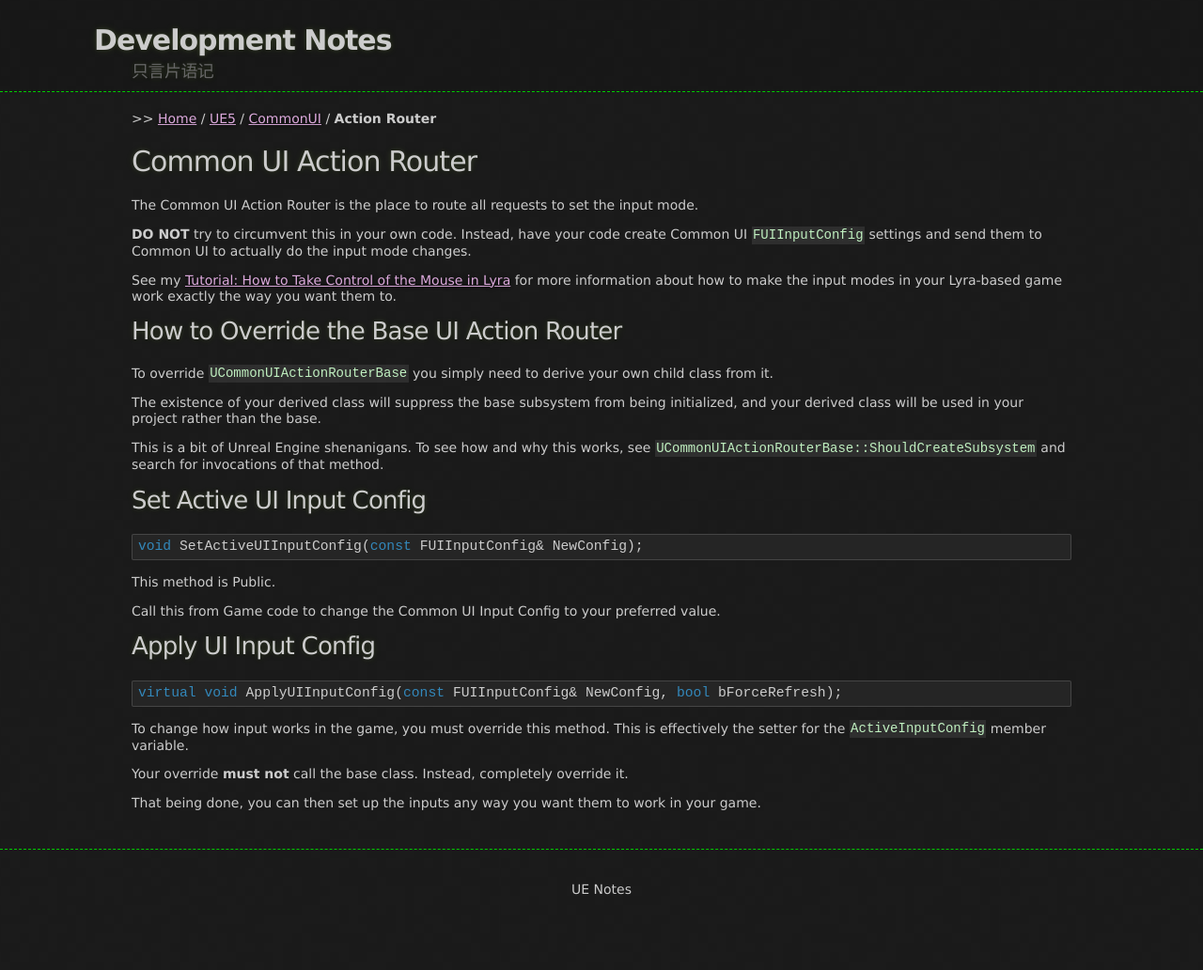
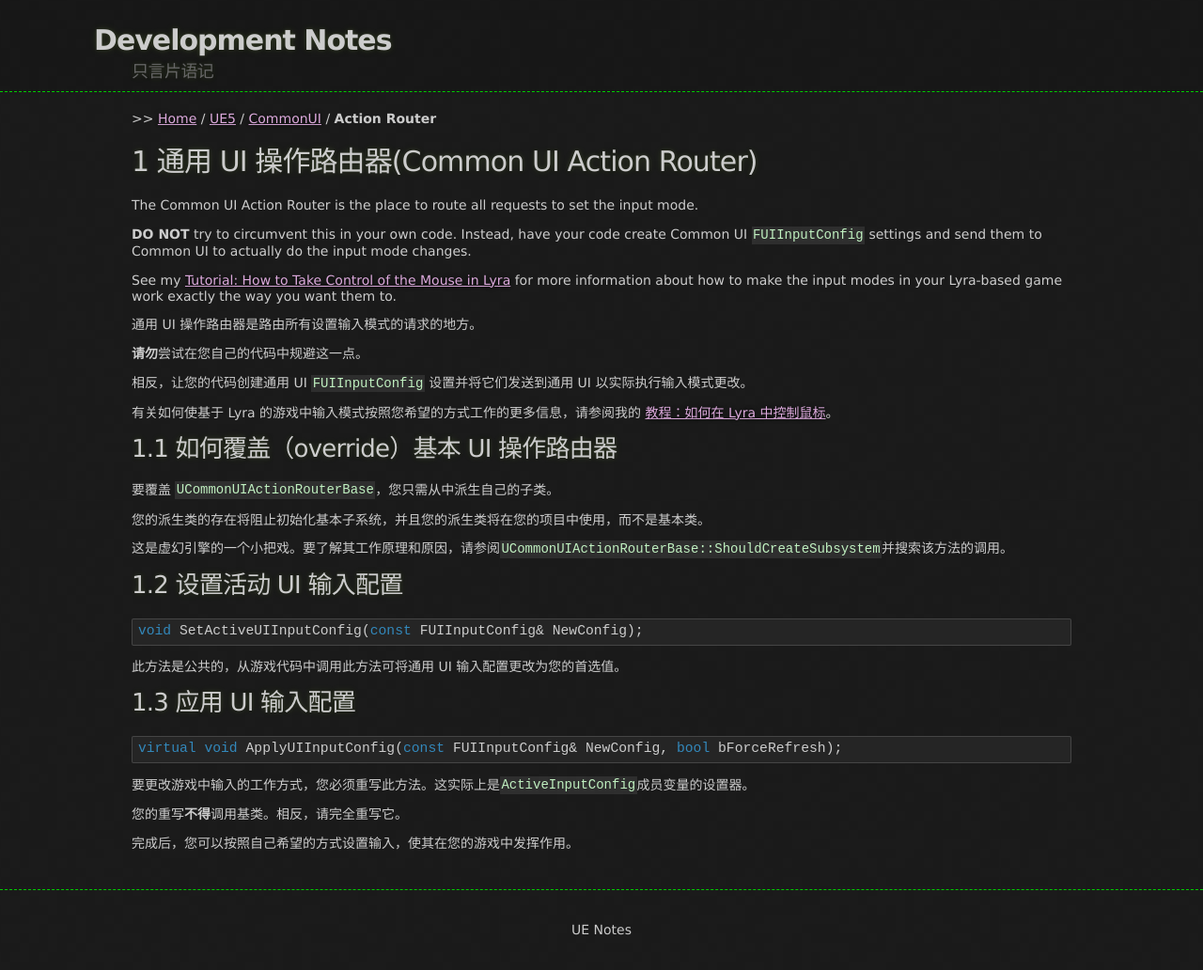
Before and after one commit to kuafu/kuafu.github.io, a Jekyll site: the page built from UE5/CommonUI/ActionRouter.md, in a window 1280 px wide. Shown: the whole page at 94% size. Built offline with Jekyll 4.4.1, drawn with Linux system fonts in a browser that asks for light colours; before the commit the page ends 989 px from its top, so only the background shows below that.

Commit message:
通用 UI 操作路由器(Common UI Action Router)

````diff
--- a/UE5/CommonUI/ActionRouter.md
+++ b/UE5/CommonUI/ActionRouter.md
@@ -5,7 +5,7 @@ breadcrumb_path: "UE5/CommonUI"
 breadcrumb_name: "Action Router"
 ---
 
-# Common UI Action Router
+# 1 通用 UI 操作路由器(Common UI Action Router)
 
 The Common UI Action Router is the place to route all requests to set the input mode.
 
@@ -17,41 +17,38 @@ See my [Tutorial: How to Take Control of the Mouse in Lyra](/UE5/LyraStarterGame
 for more information about how to make the input modes in your Lyra-based game
 work exactly the way you want them to.
 
+通用 UI 操作路由器是路由所有设置输入模式的请求的地方。
 
-## How to Override the Base UI Action Router
+**请勿**尝试在您自己的代码中规避这一点。
 
-To override `UCommonUIActionRouterBase` you simply need to derive your own child
-class from it.
+相反，让您的代码创建通用 UI `FUIInputConfig` 设置并将它们发送到通用 UI 以实际执行输入模式更改。
 
-The existence of your derived class will suppress the base subsystem from being
-initialized, and your derived class will be used in your project rather than the base.
+有关如何使基于 Lyra 的游戏中输入模式按照您希望的方式工作的更多信息，请参阅我的 [教程：如何在 Lyra 中控制鼠标](/UE5/LyraStarterGame/Tutorials/How-to-Take-Control-of-the-Mouse)。
 
-This is a bit of Unreal Engine shenanigans.
-To see how and why this works, see `UCommonUIActionRouterBase::ShouldCreateSubsystem`
-and search for invocations of that method.
+## 1.1 如何覆盖（override）基本 UI 操作路由器
+要覆盖 `UCommonUIActionRouterBase`，您只需从中派生自己的子类。
+
+您的派生类的存在将阻止初始化基本子系统，并且您的派生类将在您的项目中使用，而不是基本类。
+
+这是虚幻引擎的一个小把戏。要了解其工作原理和原因，请参阅`UCommonUIActionRouterBase::ShouldCreateSubsystem`并搜索该方法的调用。
 
 
-## Set Active UI Input Config
+## 1.2 设置活动 UI 输入配置
 
 ```c++
 void SetActiveUIInputConfig(const FUIInputConfig& NewConfig);
 ```
 
-This method is Public.
+此方法是公共的，从游戏代码中调用此方法可将通用 UI 输入配置更改为您的首选值。
 
-Call this from Game code to change the Common UI Input Config to your preferred value.
-
-
-## Apply UI Input Config
+## 1.3 应用 UI 输入配置
 
 ```c++
 virtual void ApplyUIInputConfig(const FUIInputConfig& NewConfig, bool bForceRefresh);
 ```
 
-To change how input works in the game,
-you must override this method.  This is effectively the setter for
-the `ActiveInputConfig` member variable.
+要更改游戏中输入的工作方式，您必须重写此方法。这实际上是`ActiveInputConfig`成员变量的设置器。
 
-Your override **must not** call the base class.  Instead, completely override it.
+您的重写**不得**调用基类。相反，请完全重写它。
 
-That being done, you can then set up the inputs any way you want them to work in your game.
+完成后，您可以按照自己希望的方式设置输入，使其在您的游戏中发挥作用。
````
Also changed, not shown: UE5/LyraStarterGame/Input/index.md (+5 -5 lines).
